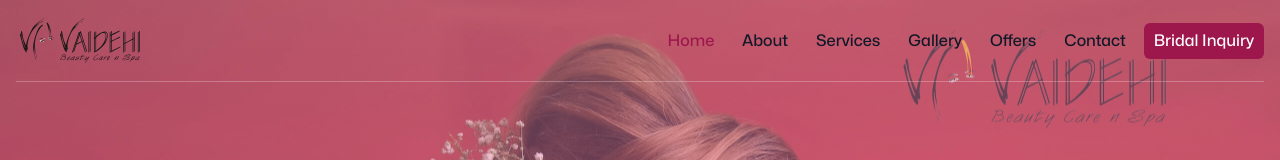
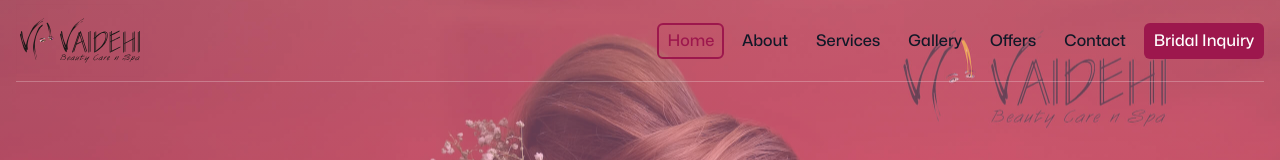
Before and after one commit to vikasbhvsr/vbc, a Next.js app: page / in a window 1280 px wide. Shown: the top 160 px of the page. Built offline with nearby package versions, Linux system fonts and the light colour scheme.

Commit message:
Package updates and fix nav issue

```diff
--- a/components/Nav.js
+++ b/components/Nav.js
@@ -3,6 +3,7 @@ import Image from 'next/image';
 import Social from './Social';
 import React, { useEffect, useState } from 'react';
 import { useRouter } from 'next/router';
+import { motion } from 'framer-motion';
 
 export default function Nav() {
   const router = useRouter();
@@ -52,12 +53,12 @@ export default function Nav() {
               {navItems.map((navItem, index) => (
                 <li key={index}>
                   <Link href={navItem.link}
-                    className={`text-md inline-block font-medium px-2 py-1 rounded-md transition transform duration-300 border-2 border-transparent hover:border-2 hover:border-pink-800 ${navItem.button
+                    className={`text-md inline-block font-medium px-2 py-1 rounded-md transition transform duration-300 border-2  hover:border-2 hover:border-pink-800 ${navItem.button
                       ? 'bg-pink-800 text-white hover:text-white hover:bg-pink-700'
                       : 'hover:text-pink-800'
                       } ${router.pathname === `${navItem.link}`
                         ? 'text-pink-800 border-2 border-pink-800'
-                        : ''
+                        : 'border-transparent'
                       }`}
                   >
                     {navItem.title}
```
Also changed, not shown: package.json (+6 -6 lines), 1 other file (tests, documents, lock files or other folders).
